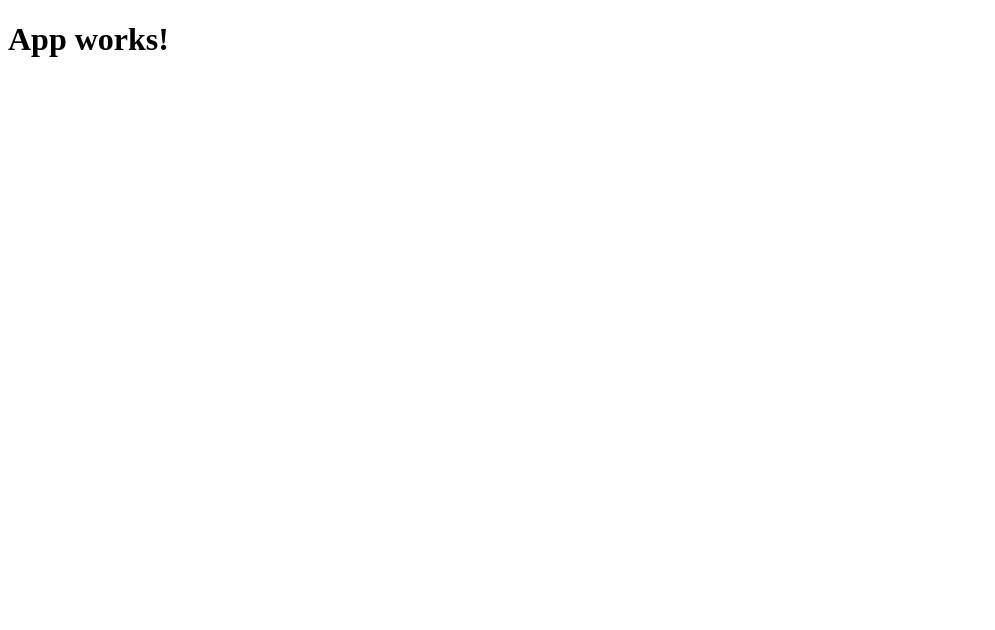
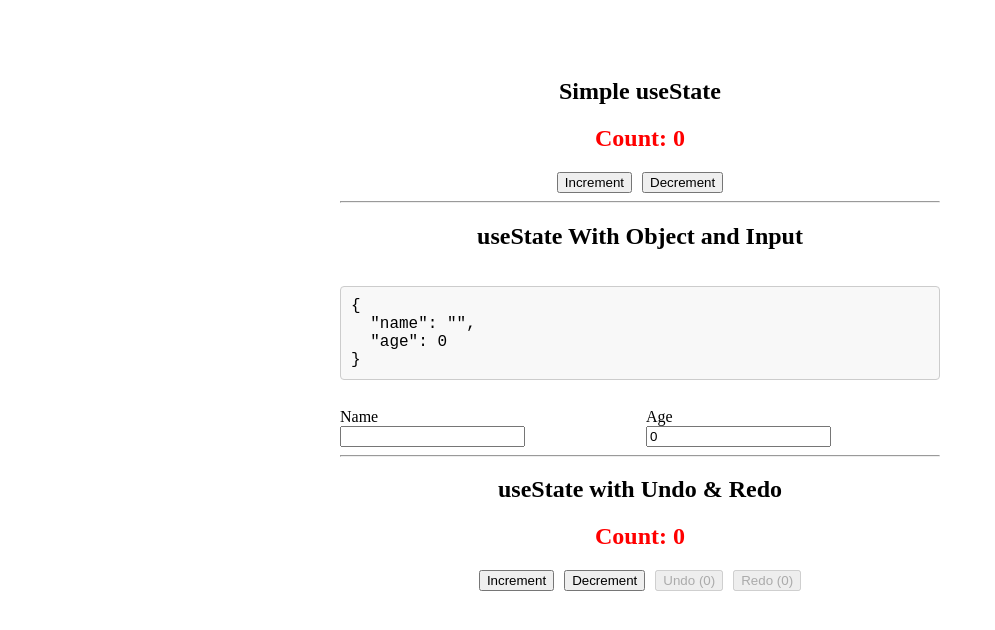
Before and after one commit to handikade/dikachan-wants-to-learn-react-hooks, a React (Vite) app: page / in a window 1280 px wide. Shown: the top 630 px of the page, without its empty margins (0-995 px from the left). Built offline with nearby package versions, Linux system fonts and the light colour scheme.

Commit message:
useState

```diff
--- a/src/App.tsx
+++ b/src/App.tsx
@@ -1,5 +1,13 @@
+import UseStateExample from "./topics/01-state/UseState";
+
 function App() {
-  return <h1>App works!</h1>;
+  return (
+    <>
+      <div style={{ margin: "0 auto", maxWidth: "600px", padding: "50px 0px" }}>
+        <UseStateExample />
+      </div>
+    </>
+  );
 }
 
 export default App;
--- a/src/index.css
+++ b/src/index.css
@@ -0,0 +1,8 @@
+pre {
+  background-color: #f8f8f8;
+  border: 1px solid #ccc;
+  border-radius: 4px;
+  padding: 10px;
+  overflow: auto;
+  font-family: "Courier New", Courier, monospace;
+}
--- /dev/null
+++ b/src/topics/01-state/UseState.tsx
@@ -0,0 +1,173 @@
+import { useState } from "react";
+
+const UseStateSimple = () => {
+  const [count, setCount] = useState(0);
+  const title = "Simple useState";
+  return (
+    <>
+      <h2 style={{ textAlign: "center" }}>{title}</h2>
+      <h2 style={{ textAlign: "center", color: "red" }}>Count: {count}</h2>
+      <div style={{ display: "flex", justifyContent: "center", gap: "10px" }}>
+        <button type="button" onClick={() => setCount((c) => c + 1)}>
+          Increment
+        </button>
+        <button type="button" onClick={() => setCount((c) => c - 1)}>
+          Decrement
+        </button>
+      </div>
+    </>
+  );
+};
+
+const UseStateObjectAndInput = () => {
+  const [profile, setProfile] = useState({ name: "", age: 0 });
+  const title = "useState With Object and Input";
+
+  const handleProfileChange = (event: React.ChangeEvent<HTMLInputElement>) => {
+    setProfile((p) => ({ ...p, name: event.target.value }));
+  };
+
+  const handleAgeChange = (event: React.ChangeEvent<HTMLInputElement>) => {
+    setProfile((p) => {
+      const rawAge = event.target.valueAsNumber;
+      const age = isNaN(rawAge) ? 0 : rawAge;
+      return { ...p, age };
+    });
+  };
+
+  return (
+    <>
+      <h2 style={{ textAlign: "center" }}>{title}</h2>
+      <div
+        style={{ display: "grid", gridTemplateColumns: "1fr 1fr", gap: "12px" }}
+      >
+        <pre style={{ gridColumn: "1/3" }}>
+          {JSON.stringify(profile, null, 2)}
+        </pre>
+        <div>
+          <label htmlFor="name">Name</label>
+          <br />
+          <input
+            id="name"
+            type="text"
+            value={profile.name}
+            onChange={handleProfileChange}
+          />
+        </div>
+        <div>
+          <label htmlFor="age">Age</label>
+          <br />
+          <input
+            id="age"
+            type="number"
+            value={profile.age}
+            onChange={handleAgeChange}
+          />
+        </div>
+      </div>
+    </>
+  );
+};
+
+type ActionType = "increment" | "decrement";
+
+const UseStateWithUndoRedo = () => {
+  const [count, setCount] = useState(0);
+  const [undoStack, setUndoStack] = useState<Array<ActionType>>([]);
+  const [redoStack, setRedoStack] = useState<Array<ActionType>>([]);
+
+  const increment = () => {
+    setCount((c) => c + 1);
+  };
+
+  const decrement = () => {
+    setCount((c) => c - 1);
+  };
+
+  const undo = () => {
+    if (undoStack.length === 0) return;
+
+    const _undoStack = [...undoStack];
+    const lastAction = _undoStack.pop() as ActionType;
+
+    if (lastAction === "decrement") {
+      increment();
+    } else {
+      decrement();
+    }
+
+    setUndoStack(() => [..._undoStack]);
+    setRedoStack((st) => [...st, lastAction]);
+  };
+
+  const redo = () => {
+    if (redoStack.length === 0) return;
+
+    const _redoStack = [...redoStack];
+    const lastAction = _redoStack.pop() as ActionType;
+
+    if (lastAction === "decrement") {
+      decrement();
+    } else {
+      increment();
+    }
+
+    setRedoStack(() => [..._redoStack]);
+    setUndoStack((st) => [...st, lastAction]);
+  };
+
+  const handleAction = (actionType: ActionType) => {
+    if (actionType === "increment") {
+      increment();
+    } else if (actionType === "decrement") {
+      decrement();
+    }
+
+    setUndoStack((p) => [...p, actionType]);
+    setRedoStack([]);
+  };
+
+  const title = "useState with Undo & Redo";
+
+  return (
+    <>
+      <h2 style={{ textAlign: "center" }}>{title}</h2>
+      <h2 style={{ textAlign: "center", color: "red" }}>Count: {count}</h2>
+      <div
+        style={{
+          display: "flex",
+          justifyContent: "center",
+          alignItems: "center",
+          gap: "10px",
+        }}
+      >
+        <button type="button" onClick={() => handleAction("increment")}>
+          Increment
+        </button>
+        <button type="button" onClick={() => handleAction("decrement")}>
+          Decrement
+        </button>
+        <button type="button" onClick={undo} disabled={undoStack.length <= 0}>
+          Undo ({undoStack.length})
+        </button>
+        <button type="button" onClick={redo} disabled={redoStack.length <= 0}>
+          Redo ({redoStack.length})
+        </button>
+      </div>
+    </>
+  );
+};
+
+const UseStateExample = () => {
+  return (
+    <>
+      <UseStateSimple />
+      <hr />
+      <UseStateObjectAndInput />
+      <hr />
+      <UseStateWithUndoRedo />
+    </>
+  );
+};
+
+export default UseStateExample;
```
